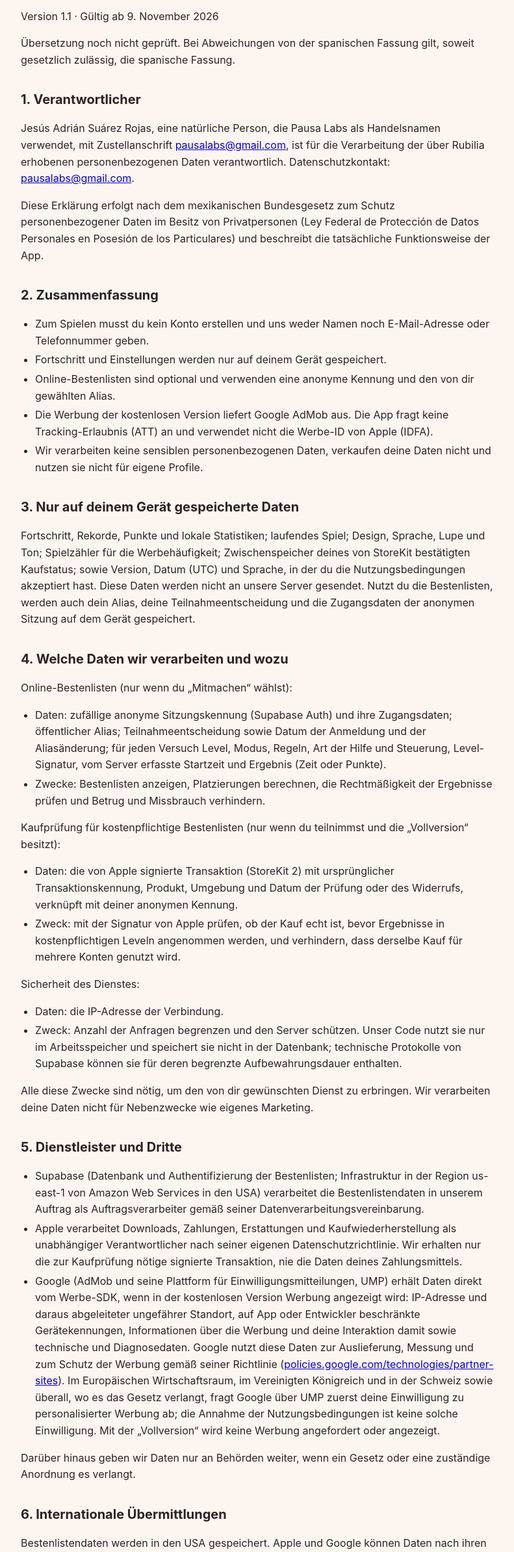
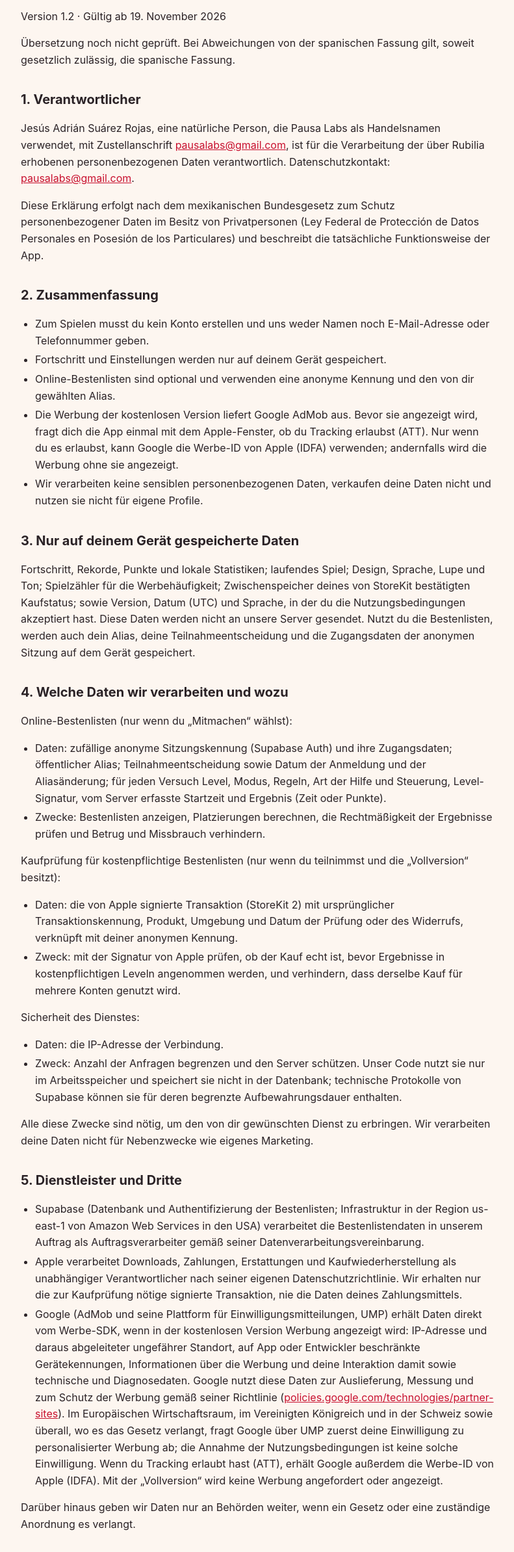
Before and after one commit to PausaLabs/PausaLabs.github.io, a plain HTML site: page rubilia/de/privacidad.html in a window 1280 px wide. Shown: the part 156-2544 px from the top of the page at 65% size, without its empty margins (244-1035 px from the left). Drawn offline with Linux system fonts and the light colour scheme.

Commit message:
Rubilia: aviso de privacidad de (ATT)

```diff
--- a/rubilia/de/privacidad.html
+++ b/rubilia/de/privacidad.html
@@ -8,6 +8,7 @@ body{margin:0;background:var(--fondo);color:var(--tinta);font:16px/1.6 -apple-sy
 main{max-width:760px;margin:0 auto;padding:24px 16px 64px}
 header{display:flex;flex-wrap:wrap;gap:8px 16px;align-items:center;justify-content:space-between;margin-bottom:24px}
 .marca{font-weight:800;font-size:20px;color:var(--tinta);text-decoration:none}
+a{color:var(--acento)}
 nav a,.idiomas a{color:var(--acento);text-decoration:none;font-weight:600}
 nav{display:flex;flex-wrap:wrap;gap:12px}
 h1{font-size:28px;line-height:1.25;margin:8px 0 4px}h2{font-size:20px;margin:32px 0 8px}
@@ -18,11 +19,12 @@ ul{padding-left:22px}li{margin:4px 0}
 select{font:inherit;padding:6px 8px;border-radius:8px;border:1px solid var(--borde);background:var(--panel);color:var(--tinta)}
 footer{margin-top:48px;color:var(--suave);font-size:14px}
 a:focus-visible,select:focus-visible{outline:3px solid var(--acento);outline-offset:2px}
+.descargar{display:inline-block;margin:12px 0 4px;padding:12px 20px;border-radius:14px;background:var(--acento);color:#fff!important;font-weight:800;text-decoration:none}
 </style></head><body><main>
 <header><a class="marca" href="../../index.html">Rubilia · Pausa Labs</a><label><span class="meta">Sprache </span><select onchange="location.href=this.value" aria-label="Sprache"><option value="../../es/privacidad.html">Español</option><option value="../../en/privacidad.html">English</option><option value="../../fr/privacidad.html">Français</option><option value="../../de/privacidad.html" selected>Deutsch</option><option value="../../it/privacidad.html">Italiano</option><option value="../../pt_BR/privacidad.html">Português (Brasil)</option><option value="../../pt_PT/privacidad.html">Português (Portugal)</option><option value="../../nl/privacidad.html">Nederlands</option><option value="../../pl/privacidad.html">Polski</option><option value="../../ru/privacidad.html">Русский</option><option value="../../uk/privacidad.html">Українська</option><option value="../../tr/privacidad.html">Türkçe</option><option value="../../ja/privacidad.html">日本語</option><option value="../../ko/privacidad.html">한국어</option><option value="../../zh_CN/privacidad.html">简体中文</option><option value="../../zh_TW/privacidad.html">繁體中文</option><option value="../../hi/privacidad.html">हिन्दी</option></select></label></header>
 <nav aria-label="Rubilia"><a href="privacidad.html">Datenschutzhinweis</a><a href="terminos.html">Nutzungsbedingungen</a><a href="soporte.html">Support</a></nav>
 <h1>Datenschutzerklärung von Rubilia</h1>
-<p>Version 1.1 · Gültig ab 9. November 2026</p>
+<p>Version 1.2 · Gültig ab 19. November 2026</p>
 <p>Übersetzung noch nicht geprüft. Bei Abweichungen von der spanischen Fassung gilt, soweit gesetzlich zulässig, die spanische Fassung.</p>
 <h2>1. Verantwortlicher</h2>
 <p>Jesús Adrián Suárez Rojas, eine natürliche Person, die Pausa Labs als Handelsnamen verwendet, mit Zustellanschrift <a href="mailto:pausalabs@gmail.com">pausalabs@gmail.com</a>, ist für die Verarbeitung der über Rubilia erhobenen personenbezogenen Daten verantwortlich. Datenschutzkontakt: <a href="mailto:pausalabs@gmail.com">pausalabs@gmail.com</a>.</p>
@@ -32,7 +34,7 @@ a:focus-visible,select:focus-visible{outline:3px solid var(--acento);outline-off
 <li>Zum Spielen musst du kein Konto erstellen und uns weder Namen noch E-Mail-Adresse oder Telefonnummer geben.</li>
 <li>Fortschritt und Einstellungen werden nur auf deinem Gerät gespeichert.</li>
 <li>Online-Bestenlisten sind optional und verwenden eine anonyme Kennung und den von dir gewählten Alias.</li>
-<li>Die Werbung der kostenlosen Version liefert Google AdMob aus. Die App fragt keine Tracking-Erlaubnis (ATT) an und verwendet nicht die Werbe-ID von Apple (IDFA).</li>
+<li>Die Werbung der kostenlosen Version liefert Google AdMob aus. Bevor sie angezeigt wird, fragt dich die App einmal mit dem Apple-Fenster, ob du Tracking erlaubst (ATT). Nur wenn du es erlaubst, kann Google die Werbe-ID von Apple (IDFA) verwenden; andernfalls wird die Werbung ohne sie angezeigt.</li>
 <li>Wir verarbeiten keine sensiblen personenbezogenen Daten, verkaufen deine Daten nicht und nutzen sie nicht für eigene Profile.</li>
 </ul>
 <h2>3. Nur auf deinem Gerät gespeicherte Daten</h2>
@@ -58,7 +60,7 @@ a:focus-visible,select:focus-visible{outline:3px solid var(--acento);outline-off
 <ul>
 <li>Supabase (Datenbank und Authentifizierung der Bestenlisten; Infrastruktur in der Region us-east-1 von Amazon Web Services in den USA) verarbeitet die Bestenlistendaten in unserem Auftrag als Auftragsverarbeiter gemäß seiner Datenverarbeitungsvereinbarung.</li>
 <li>Apple verarbeitet Downloads, Zahlungen, Erstattungen und Kaufwiederherstellung als unabhängiger Verantwortlicher nach seiner eigenen Datenschutzrichtlinie. Wir erhalten nur die zur Kaufprüfung nötige signierte Transaktion, nie die Daten deines Zahlungsmittels.</li>
-<li>Google (AdMob und seine Plattform für Einwilligungsmitteilungen, UMP) erhält Daten direkt vom Werbe-SDK, wenn in der kostenlosen Version Werbung angezeigt wird: IP-Adresse und daraus abgeleiteter ungefährer Standort, auf App oder Entwickler beschränkte Gerätekennungen, Informationen über die Werbung und deine Interaktion damit sowie technische und Diagnosedaten. Google nutzt diese Daten zur Auslieferung, Messung und zum Schutz der Werbung gemäß seiner Richtlinie (<a href="https://policies.google.com/technologies/partner-sites">policies.google.com/technologies/partner-sites</a>). Im Europäischen Wirtschaftsraum, im Vereinigten Königreich und in der Schweiz sowie überall, wo es das Gesetz verlangt, fragt Google über UMP zuerst deine Einwilligung zu personalisierter Werbung ab; die Annahme der Nutzungsbedingungen ist keine solche Einwilligung. Mit der „Vollversion“ wird keine Werbung angefordert oder angezeigt.</li>
+<li>Google (AdMob und seine Plattform für Einwilligungsmitteilungen, UMP) erhält Daten direkt vom Werbe-SDK, wenn in der kostenlosen Version Werbung angezeigt wird: IP-Adresse und daraus abgeleiteter ungefährer Standort, auf App oder Entwickler beschränkte Gerätekennungen, Informationen über die Werbung und deine Interaktion damit sowie technische und Diagnosedaten. Google nutzt diese Daten zur Auslieferung, Messung und zum Schutz der Werbung gemäß seiner Richtlinie (<a href="https://policies.google.com/technologies/partner-sites">policies.google.com/technologies/partner-sites</a>). Im Europäischen Wirtschaftsraum, im Vereinigten Königreich und in der Schweiz sowie überall, wo es das Gesetz verlangt, fragt Google über UMP zuerst deine Einwilligung zu personalisierter Werbung ab; die Annahme der Nutzungsbedingungen ist keine solche Einwilligung. Wenn du Tracking erlaubt hast (ATT), erhält Google außerdem die Werbe-ID von Apple (IDFA). Mit der „Vollversion“ wird keine Werbung angefordert oder angezeigt.</li>
 </ul>
 <p>Darüber hinaus geben wir Daten nur an Behörden weiter, wenn ein Gesetz oder eine zuständige Anordnung es verlangt.</p>
 <h2>6. Internationale Übermittlungen</h2>
@@ -76,7 +78,7 @@ a:focus-visible,select:focus-visible{outline:3px solid var(--acento);outline-off
 <ul>
 <li>Bestenlisten: Die Teilnahme ist optional. Mit „Nicht mehr mitmachen“ kannst du aufhören.</li>
 <li>Werbung: Wenn Google es für deine Region verlangt, zeigt „Info“ den Punkt „Werbe-Datenschutz“, um deine Einwilligung zu prüfen oder zu widerrufen. Der Kauf der „Vollversion“ entfernt die Werbung.</li>
-<li>Tracking: Die App bittet nicht um Erlaubnis, dich über Apps anderer Unternehmen hinweg zu verfolgen.</li>
+<li>Tracking: In der kostenlosen Version fragt dich das Apple-Fenster, ob du Tracking über Apps anderer Unternehmen hinweg erlaubst (ATT). Du kannst deine Antwort jederzeit unter Einstellungen › Datenschutz &amp; Sicherheit › Tracking ändern. Mit der „Vollversion“ wird nicht gefragt.</li>
 <li>Durch Deinstallieren der App kannst du alle Daten auf dem Gerät löschen.</li>
 <li>Löschung: „Meine Bestenlisten-Daten löschen“ entfernt deine Daten vom Server und beendet deine anonyme Sitzung; Fortschritt, Einstellungen und Kauf bleiben unverändert, und du nimmst nur wieder teil, wenn du es wählst.</li>
 </ul>
```
